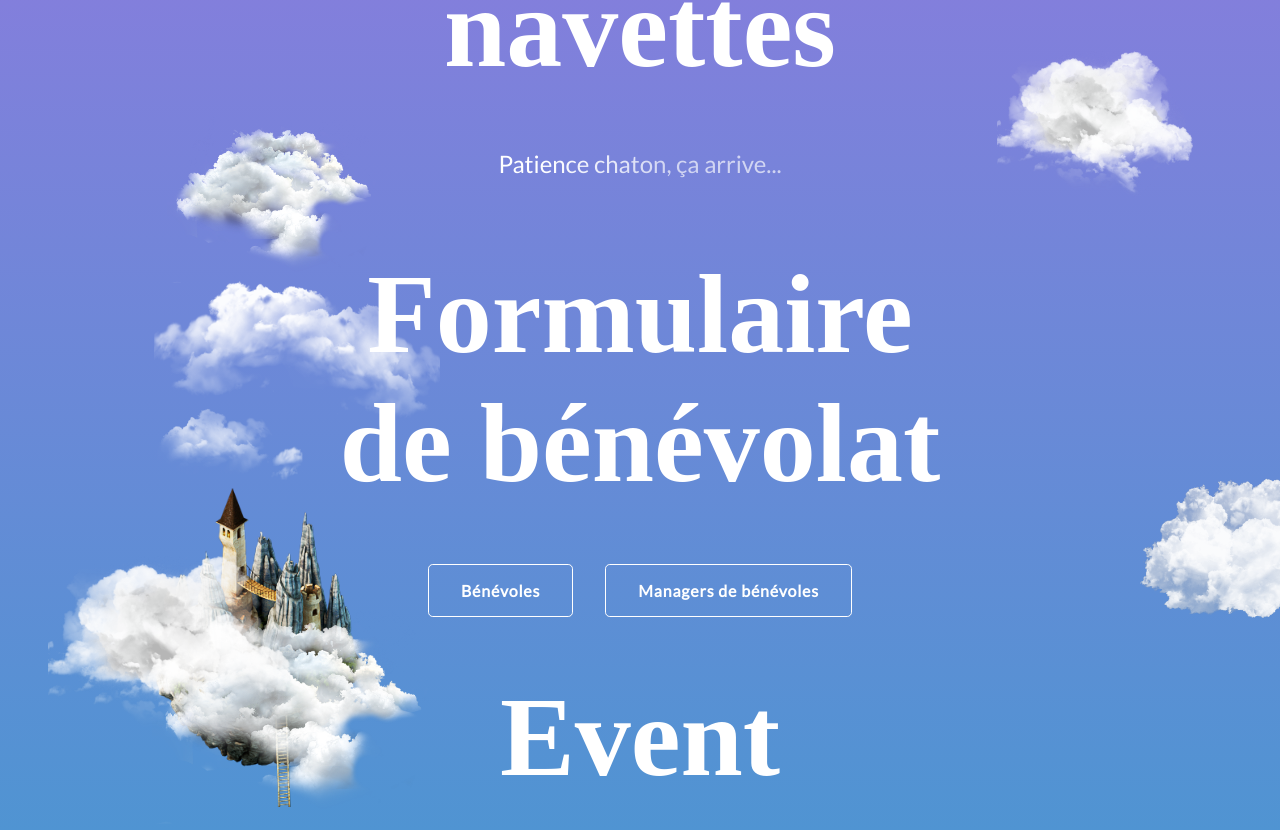
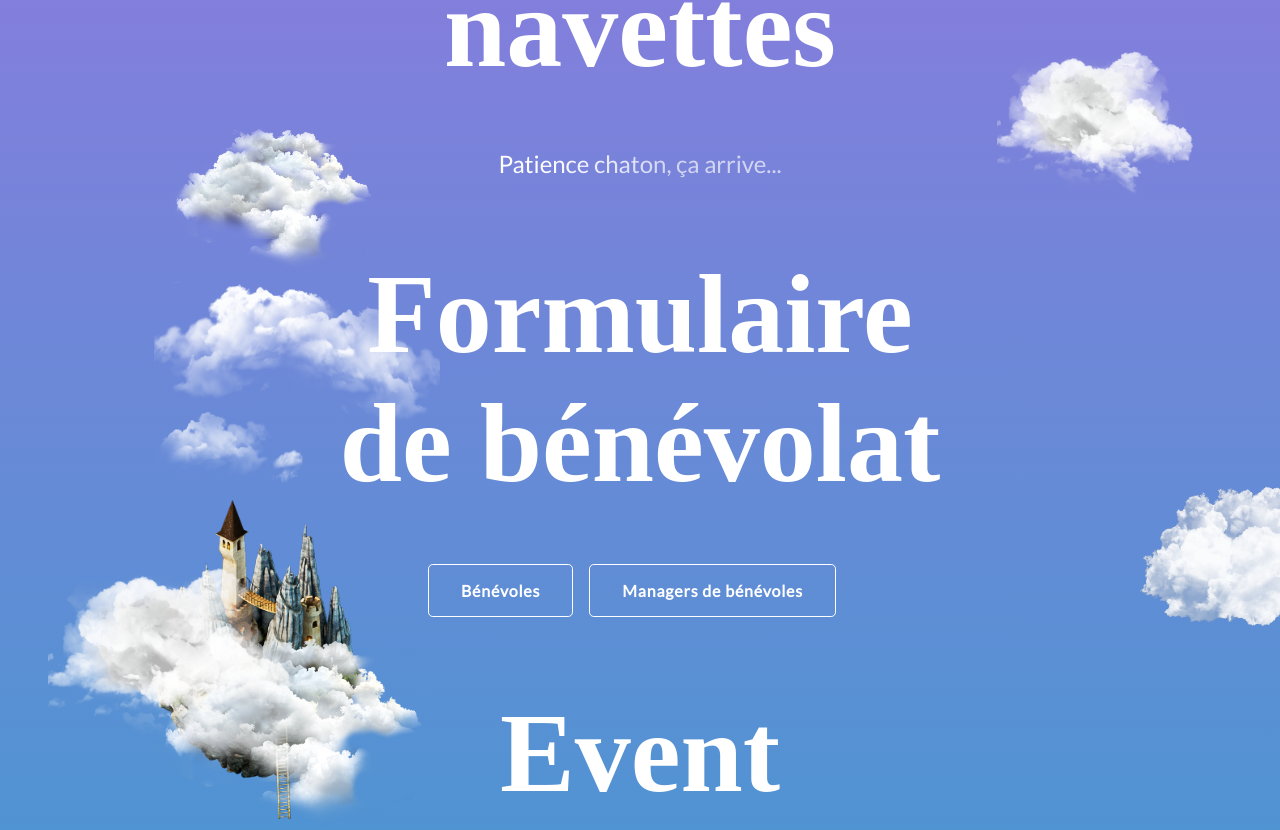
Before and after one commit to leoBello/cp2022WebSite, a React (Create React App) app: page / in a window 1280 px wide. Shown: the part 2846-3676 px from the top of the page. Built offline with nearby package versions, Linux system fonts and the light colour scheme; a web font is replaced by a local one.

Commit message:
link volunteers forms and fix safari flexbox gap issue

```diff
--- a/src/components/Home/Home.jsx
+++ b/src/components/Home/Home.jsx
@@ -151,12 +151,13 @@ const Home = () => {
                   <Cloud className="left" src={Cloud3} />
                   <Cloud className="right" src={Cloud2} />
                   <Cloud className="left" src={Cloud5} />
-                  <div className="buttons-container benevoles">
+                  <div className="buttons-container many">
                     <button
                       className="button"
+
                       onClick={(e) => {
                         e.preventDefault();
-                        window.open("http://google.com", "_blank");
+                        window.open("https://form.typeform.com/to/Je3qICtC?typeform-source=l.facebook.com", "_blank");
                       }}
                     >
                       {language === "fr" ? "Bénévoles" : "Volunteers"}
@@ -165,7 +166,7 @@ const Home = () => {
                       className="button"
                       onClick={(e) => {
                         e.preventDefault();
-                        window.open("http://google.com", "_blank");
+                        window.open("https://form.typeform.com/to/wGNVZHHI?typeform-source=l.facebook.com", "_blank");
                       }}
                     >
                       {language === "fr"
--- a/src/components/Home/home.scss
+++ b/src/components/Home/home.scss
@@ -42,9 +42,11 @@
   display: flex;
   justify-content: center;
   flex-flow: row wrap;
-  gap: 1rem;
-  &.benevoles {
-    column-gap: 2rem;
+  &.many {
+    .button {
+      margin-right: 1rem;
+      margin-bottom: 1rem;
+    }
   }
 }
 
```
